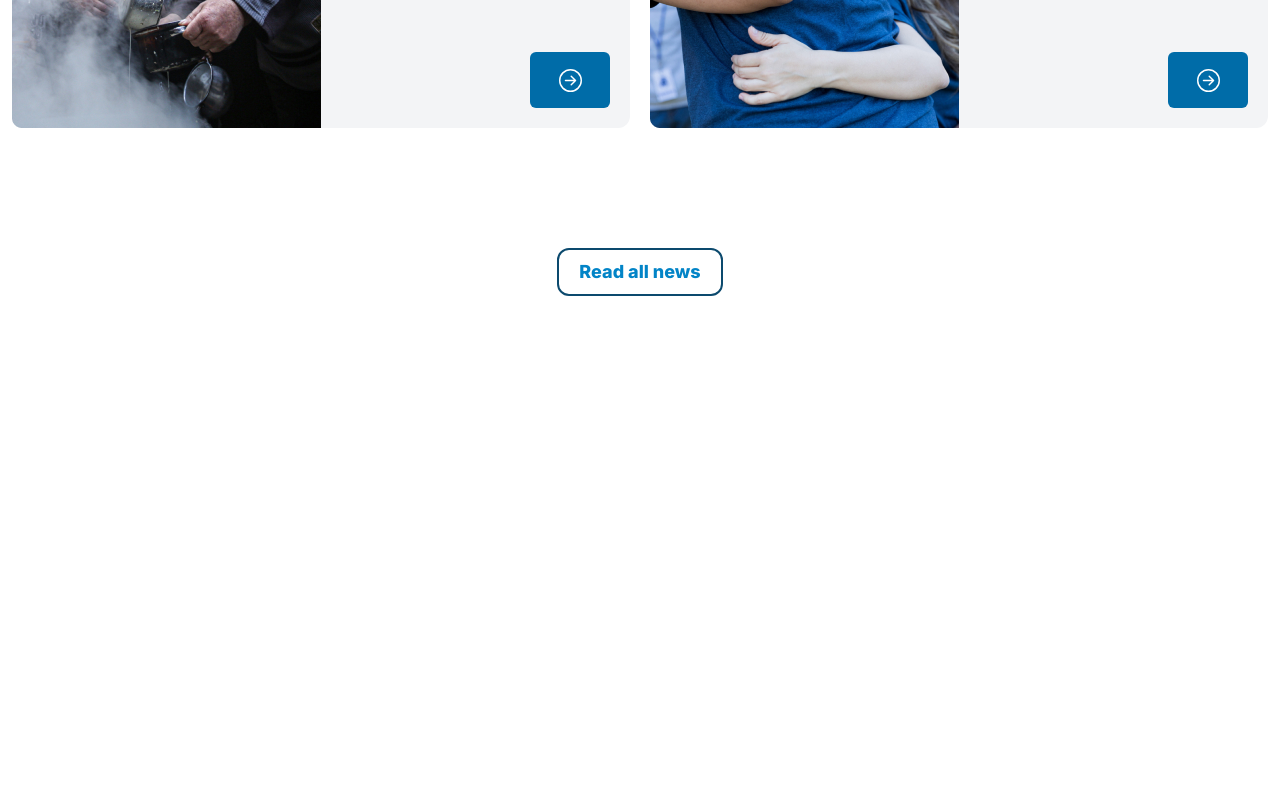
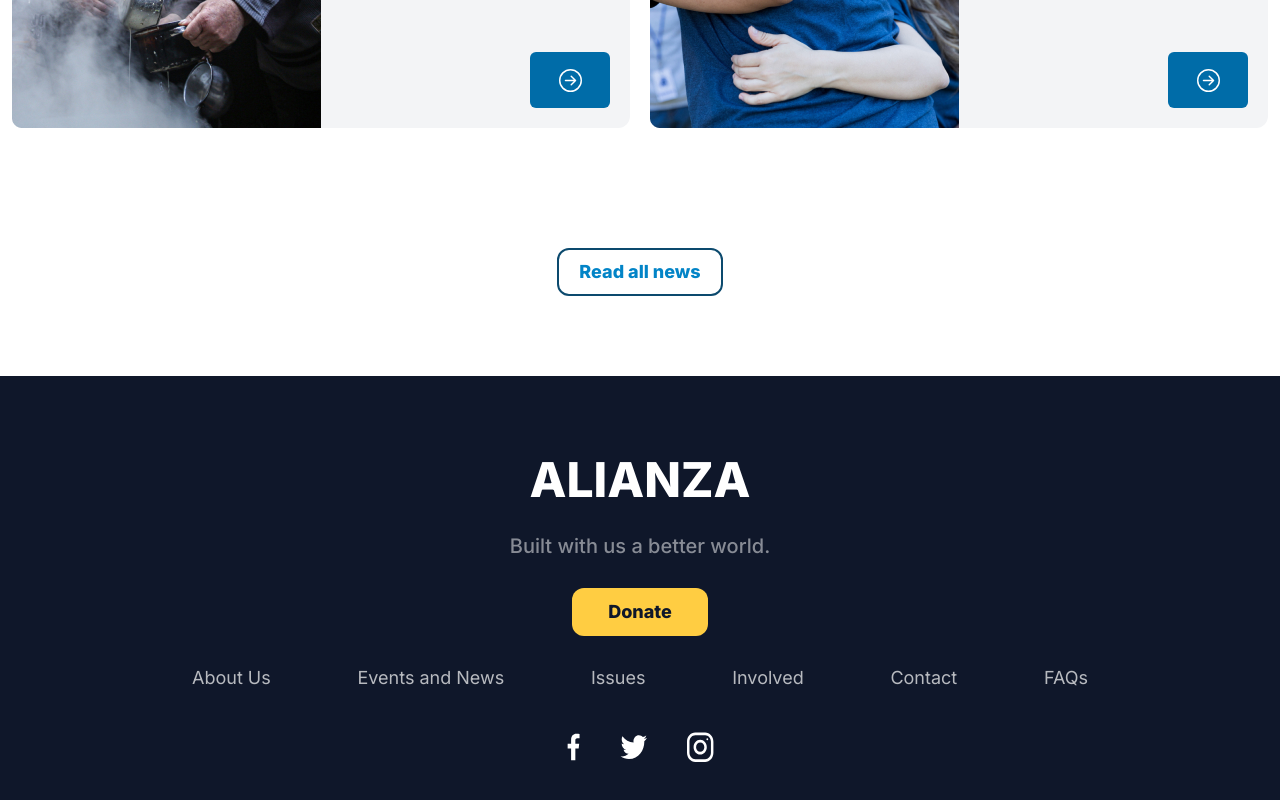
Before and after one commit to junplid/alianza, a Next.js app: page / in a window 1280 px wide. Shown: the part 2589-3389 px from the top of the page. Before the commit the page ends 2885 px from the top, so only its background shows below. Built offline with nearby package versions, Linux system fonts and the light colour scheme.

Commit message:
anexe o footer a pagina

```diff
--- a/src/app/layout.tsx
+++ b/src/app/layout.tsx
@@ -1,3 +1,4 @@
+import { ComponentFooter } from "./components/Footer";
 import { ComponentHeader } from "./components/Header";
 import "./globals.css";
 import { Inter } from "next/font/google";
@@ -24,6 +25,7 @@ export default function RootLayout({
         <div className={`${inter.className} font-medium`}>
           <ComponentHeader />
           {children}
+          <ComponentFooter />
         </div>
       </body>
     </html>
```
